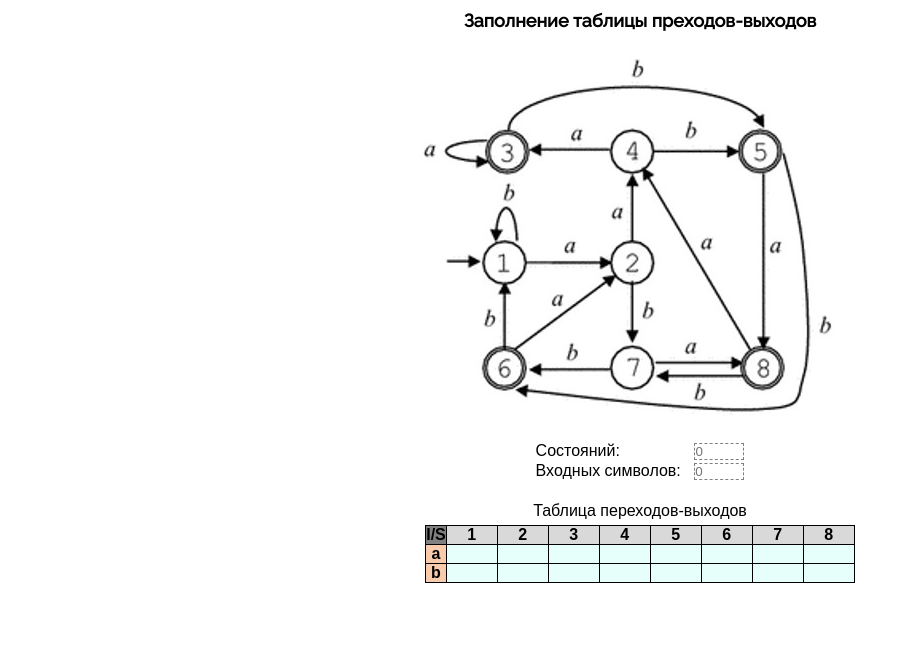
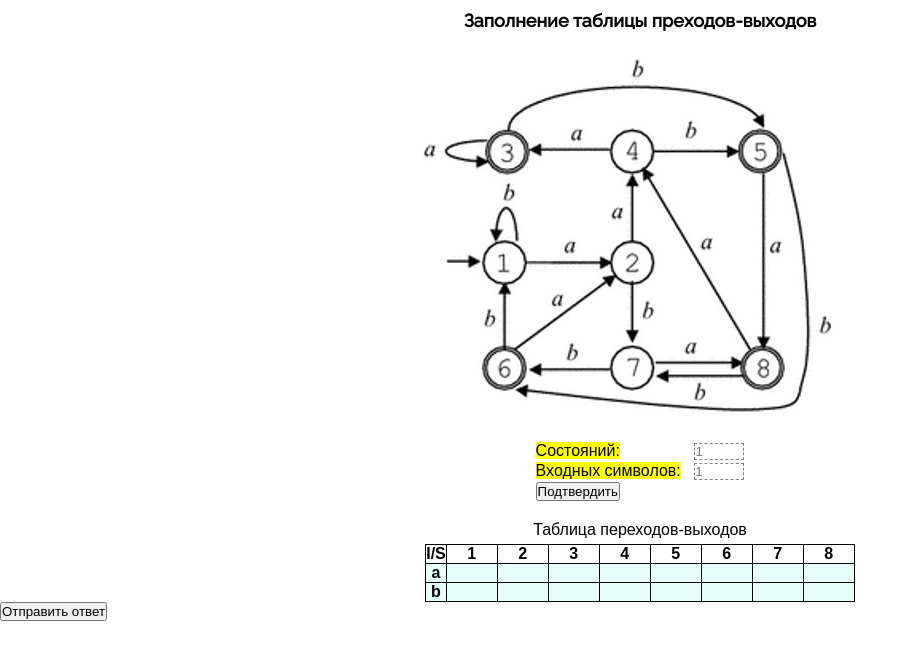
Before and after one commit to KemtaTam/Filling-in-the-transition-exit-table, a plain HTML site: page index.html in a window 1280 px wide. Shown: the whole page, without its empty margins (0-918 px from the left). Drawn offline with Linux system fonts and the light colour scheme.

Commit message:
Update index.html

```diff
--- a/index.html
+++ b/index.html
@@ -13,18 +13,19 @@
     <header><b>Заполнение таблицы преходов-выходов</b></header>
     <img src="images/пример_графа.jpg" alt="graph" />
 
-    <form action="/" method="POST" enctype="multipart/form-data">
+    <form action="/" method="GET" enctype="multipart/form-data">
         <!--Start entering the number of states and input symbols-->
         <div class="enter">
             <div class="body_enter">
                 <div class="text states">
-                    Состояний: <input class="input input-states" placeholder="0"
-                                type="number" name="input_states" value="">
+                    <mark>Состояний:</mark> <input class="input input-states" placeholder="1"
+                                type="number" name="input_states" value="" min="1" max="20">
                 </div>
                 <div class="text characters">
-                    Входных символов: <input class="input input-characters" placeholder="0"
-                                    type="number" name="input_characters" value="">
+                    <mark>Входных символов:</mark> <input class="input input-characters" placeholder="1"
+                                    type="number" name="input_characters" value="" min="1" max="20">
                 </div>
+                <button type="submit">Подтвердить</button>
             </div>
         </div>
         <!--End entering the number of states and input symbols-->
@@ -33,18 +34,17 @@
         <div class="body_table">
             <table>
                 <tr class="first_row">
-                    <th id="t_1-1">I/S</th>
-                    <th id="t_1-2--9">1</th>
-                    <th id="t_1-2--9">2</th>
-                    <th id="t_1-2--9">3</th>
-                    <th id="t_1-2--9">4</th>
-                    <th id="t_1-2--9">5</th>
-                    <th id="t_1-2--9">6</th>
-                    <th id="t_1-2--9">7</th>
-                    <th id="t_1-2--9">8</th>
-                </tr>
+                    <th class="first_col t_1-1">I/S</th>
+                    <th>1</th>
+                    <th>2</th>
+                    <th>3</th>
+                    <th>4</th>
+                    <th>5</th>
+                    <th>6</th>
+                    <th>7</th>
+                    <th>8</th>
                 <tr class="second_row">
-                    <th id="t_2-1_3-1">a</th>
+                    <th class="first_col t_2-1">a</th>
                     <th><input class="valueOfTable" type="text"></th>
                     <th><input class="valueOfTable" type="text"></th>
                     <th><input class="valueOfTable" type="text"></th>
@@ -55,7 +55,7 @@
                     <th><input class="valueOfTable" type="text"></th>
                 </tr>
                 <tr class="third_row">
-                    <th id="t_2-1_3-1">b</th>
+                    <th class="first_col t_3-1">b</th>
                     <th><input class="valueOfTable" type="text"></th>
                     <th><input class="valueOfTable" type="text"></th>
                     <th><input class="valueOfTable" type="text"></th>
@@ -66,8 +66,11 @@
                     <th><input class="valueOfTable" type="text"></th>
                 </tr>
             </table>
+
         </div>
-
+        <div class="body_end_button">
+            <button class="end_button" type="submit">Отправить ответ</button>
+        </div>
     </form>
 
 </body>
```
